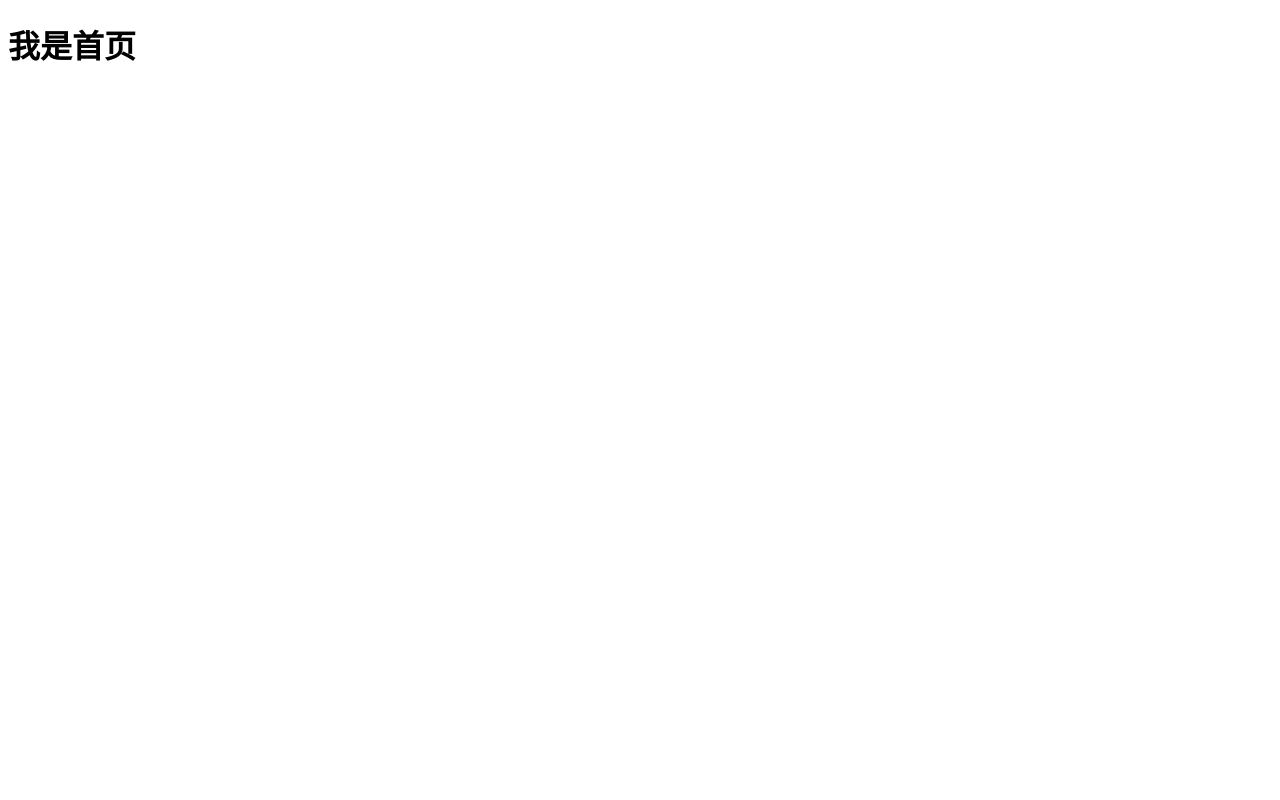
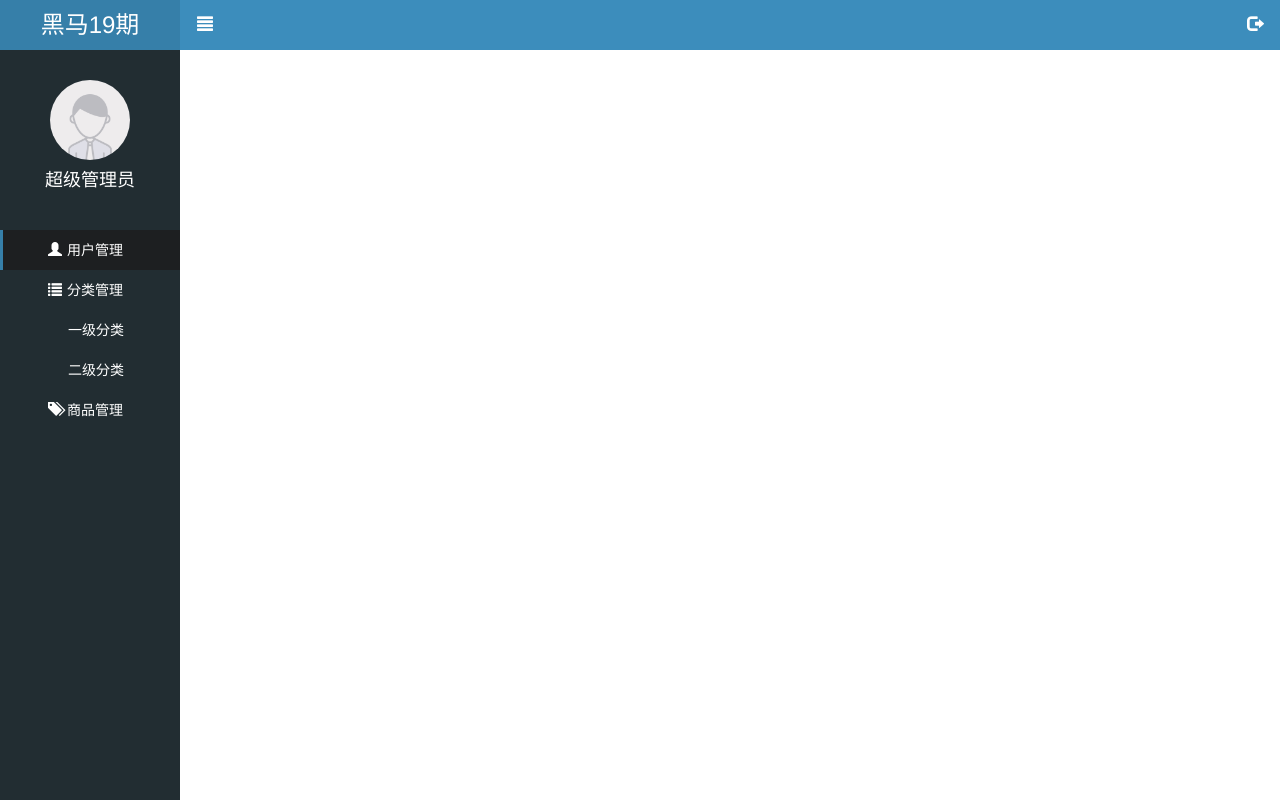
Before and after one commit to ExcellentFlower/letao, a website: page public/back/index.html in a window 1280 px wide. Drawn offline with Linux system fonts and the light colour scheme.

Commit message:
首页公共样式完成

```diff
--- a/public/back/index.html
+++ b/public/back/index.html
@@ -3,8 +3,36 @@
 <head>
     <meta charset="UTF-8">
     <title>Title</title>
+    <link rel="stylesheet" href="css/base.css">
+    <link rel="stylesheet" href="css/comment.css">
+    <link rel="stylesheet" href="lib/bootstrap/css/bootstrap.min.css">
 </head>
 <body>
-<h1>我是首页</h1>
+    <div class="aside">
+        <div class="brand"><a href="#">黑马19期</a></div>
+        <div class="user">
+            <img src="images/default.png" >
+            <p>超级管理员</p>
+        </div>
+        <ul>
+            <li><a href="" class="current"><i class="glyphicon glyphicon-user"></i>用户管理</a></li>
+            <li>
+                <a href=""><i class="glyphicon glyphicon-list"></i>分类管理</a>
+                <div class="child">
+                    <a href="first.html">一级分类</a>
+                    <a href="second.html">二级分类</a>
+                </div>
+            </li>
+            <li><a href=""><i class="glyphicon glyphicon-tags"></i>商品管理</a></li>
+        </ul>
+    </div>
+    <div  class="main">
+        <div class="topbar">
+            <a href="#" class="pull-left icon_menu"><i class="glyphicon glyphicon-align-justify"></i></a>
+            <a href="#" class="pull-right icon_logout"><i class="glyphicon glyphicon-log-out"></i></a>
+        </div>
+        <div class="container-fluid">
+        </div>
+    </div>
 </body>
 </html>
--- a/public/back/js/comment.js
+++ b/public/back/js/comment.js
@@ -1,3 +1,18 @@
 /**
  * Created by Administrator on 2019/1/4.
  */
+$(function(){
+    $.ajax({
+        type:'get',
+        url:'/employee/checkRootLogin',
+        dataType:'json',
+        success:function(res){
+            if(res.success){
+                return;
+            }
+            else {
+                location.href = "user.html";
+            }
+        }
+    });
+})
--- a/public/back/js/login.js
+++ b/public/back/js/login.js
@@ -3,7 +3,6 @@
  */
 //使用表单校验插件
 $(function () {
-
     $('#form').bootstrapValidator({
         //2. 指定校验时的图标显示，默认是bootstrap风格
         feedbackIcons: {
--- /dev/null
+++ b/public/back/less/comment.less
@@ -0,0 +1,86 @@
+.aside{
+  width: 180px;
+  height: 100%;
+  position: fixed;
+  top: 0;
+  left: 0;
+  background-color: #222D32;
+  z-index: 999;
+  .brand{
+    height: 50px;
+    line-height: 50px;
+    background-color: #367FA9;
+    text-align: center;
+    font-size:24px;
+    a{
+      color: #fff;
+    }
+  }
+  .user{
+    width: 180px;
+    height: 150px;
+    margin-top: 30px;
+    img{
+      width: 80px;
+      height: 80px;
+      margin:0 auto;
+      border-radius: 50%;
+    }
+    p{
+      line-height: 40px;
+      text-align: center;
+      color: #fff;
+      font-size:18px;
+    }
+  }
+  ul{
+    li{
+      line-height: 40px;
+      a{
+        display: block;
+        color: #fff;
+        height: 40px;
+        padding-left: 45px;
+        border-left: 3px solid transparent;
+        i{
+          margin-right: 5px;
+        }
+      }
+      .child{
+        height: 80px;
+        a{
+          padding-left: 65px;
+        }
+      }
+      a.current{
+        border-left:3px solid #367FA9;
+        background-color: #1D1F21;
+      }
+    }
+  }
+}
+.main{
+  padding-left:180px;
+  padding-top:50px;
+  position: relative;
+  width: 100%;
+  height: 800px;
+  .topbar{
+    height: 50px;
+    width: 100%;
+    background-color: #3C8DBC;
+    position: absolute;
+    top: 0;
+    left: 0;
+    padding-left: 180px;
+    a{
+      display: block;
+      width: 50px;
+      height: 50px;
+      color: #fff;
+      font-size: 16px;
+      line-height: 50px;
+      text-align: center;
+    }
+  }
+}
```
Also changed, not shown: public/back/css/comment.css (added), public/back/images/default.png (added), public/back/images/none.png (added), public/back/less/index.less (added).
